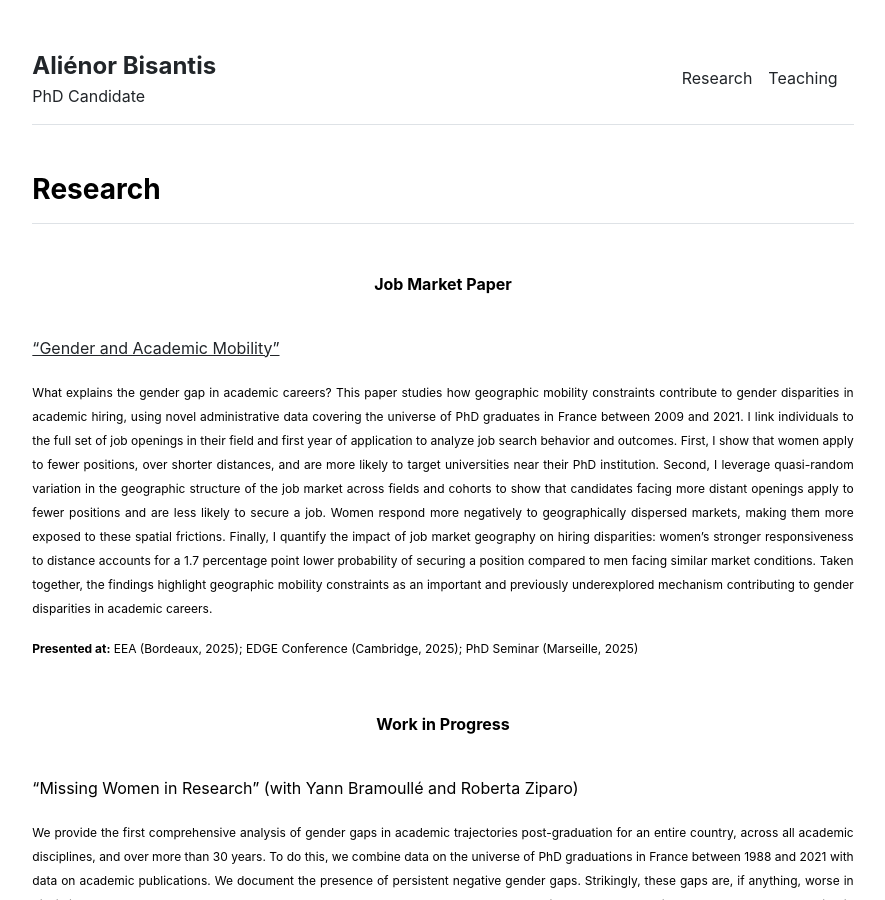
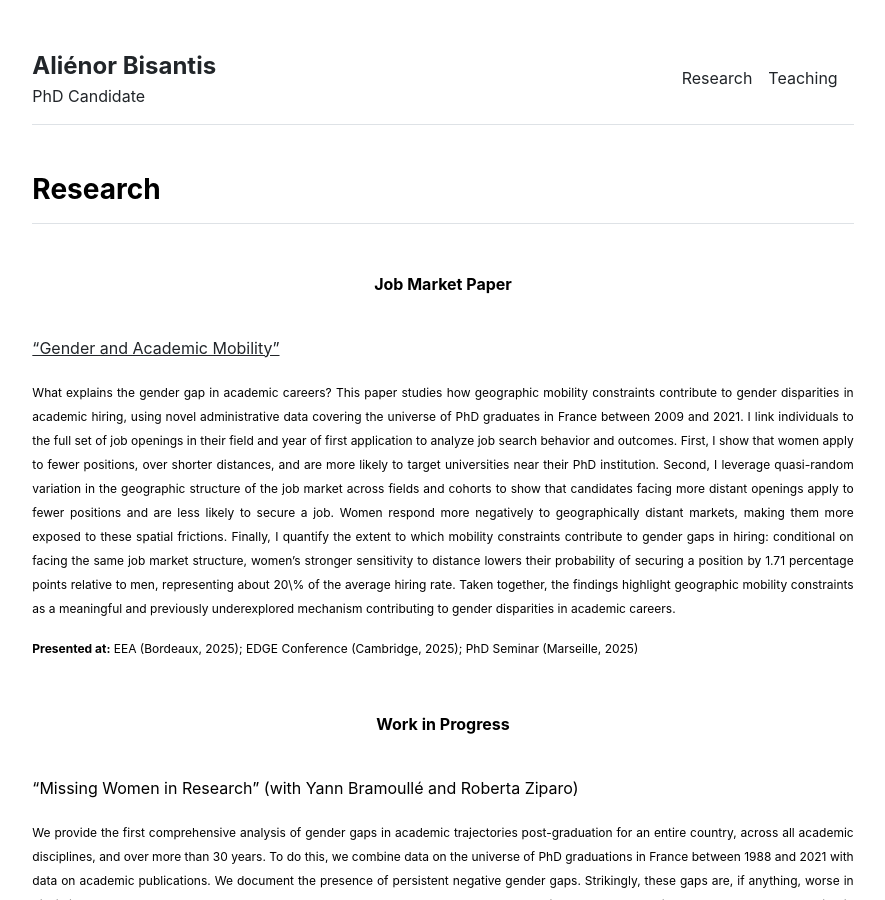
Before and after one commit to alienorbisantis/alienorbisantis.github.io, a Jekyll site: the page built from Research/Research.md, in a window 1280 px wide and 900 px high. Shown: the whole window, without its empty margins (197-1082 px from the left). Built offline with Jekyll 4.4.1, drawn with Linux system fonts in a browser that asks for light colours.

Commit message:
Update Research.md

```diff
--- a/Research/Research.md
+++ b/Research/Research.md
@@ -13,7 +13,7 @@
 ["Gender and Academic Mobility"]({{ site.github.url }}/assets//pdf//JMP_BISANTIS.pdf)
 
 <p align="justify">
-<sub>What explains the gender gap in academic careers? This paper studies how geographic mobility constraints contribute to gender disparities in academic hiring, using novel administrative data covering the universe of PhD graduates in France between 2009 and 2021. I link individuals to the full set of job openings in their field and first year of application to analyze job search behavior and outcomes. First, I show that women apply to fewer positions, over shorter distances, and are more likely to target universities near their PhD institution. Second, I leverage quasi-random variation in the geographic structure of the job market across fields and cohorts to show that candidates facing more distant openings apply to fewer positions and are less likely to secure a job. Women respond more negatively to geographically dispersed markets, making them more exposed to these spatial frictions. Finally, I quantify the impact of job market geography on hiring disparities: women’s stronger responsiveness to distance accounts for a 1.7 percentage point lower probability of securing a position compared to men facing similar market conditions. Taken together, the findings highlight geographic mobility constraints as an important and previously underexplored mechanism contributing to gender disparities in academic careers.</sub>
+<sub>What explains the gender gap in academic careers? This paper studies how geographic mobility constraints contribute to gender disparities in academic hiring, using novel administrative data covering the universe of PhD graduates in France between 2009 and 2021. I link individuals to the full set of job openings in their field and year of first application to analyze job search behavior and outcomes. First, I show that women apply to fewer positions, over shorter distances, and are more likely to target universities near their PhD institution. Second, I leverage quasi-random variation in the geographic structure of the job market across fields and cohorts to show that candidates facing more distant openings apply to fewer positions and are less likely to secure a job. Women respond more negatively to geographically distant markets, making them more exposed to these spatial frictions. Finally, I quantify the extent to which mobility constraints contribute to gender gaps in hiring: conditional on facing the same job market structure, women’s stronger sensitivity to distance lowers their probability of securing a position by 1.71 percentage points relative to men,  representing about 20\% of the average hiring rate. Taken together, the findings highlight geographic mobility constraints as a meaningful and previously underexplored mechanism contributing to gender disparities in academic careers.</sub>
  </p>
 
 <p align="justify">
```
